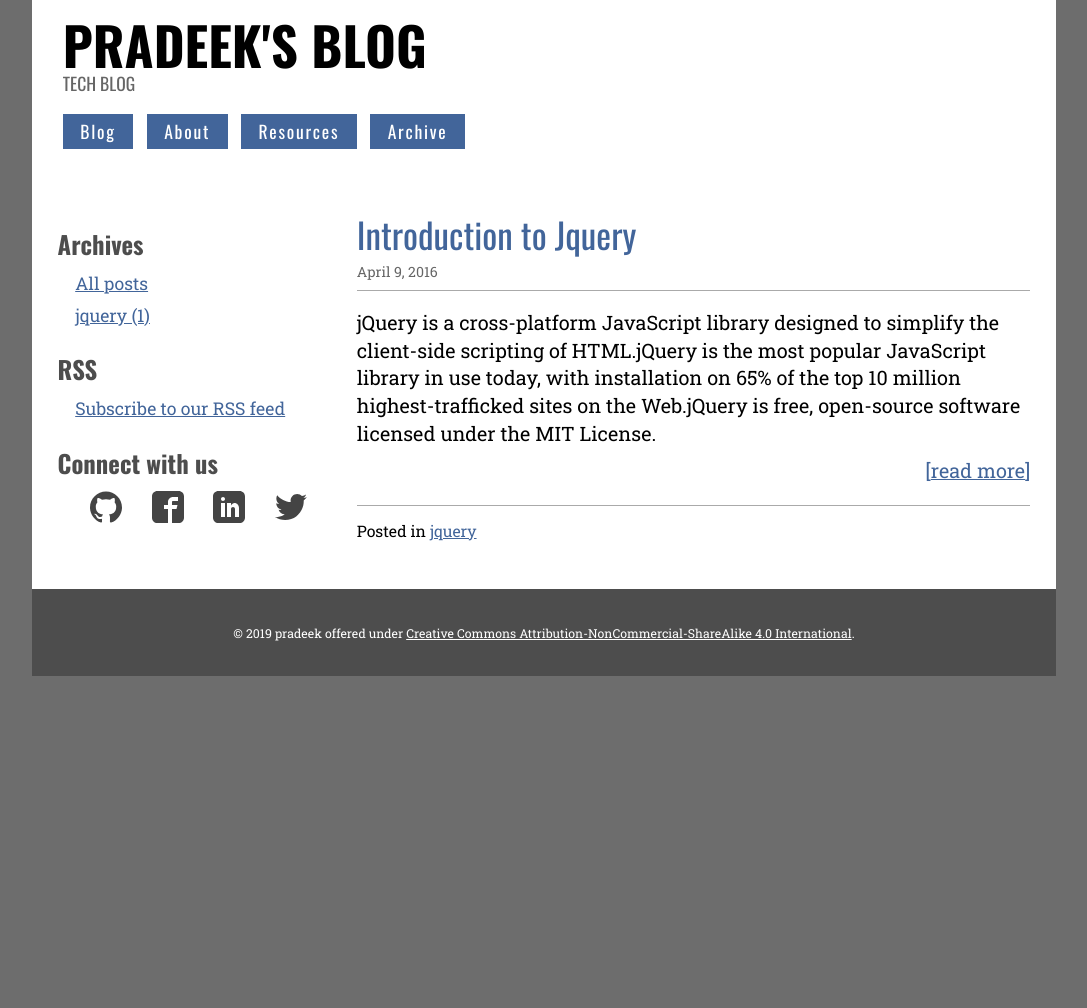
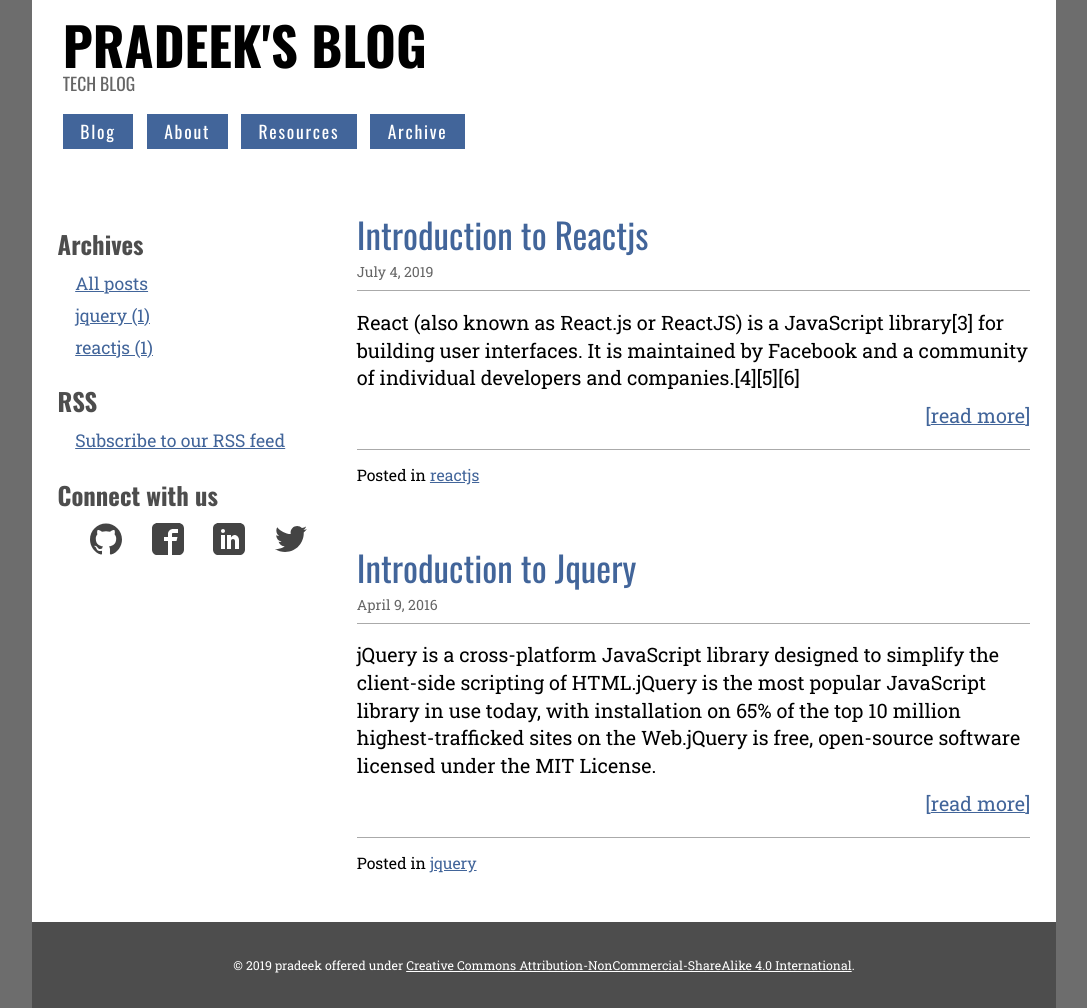
Before and after one commit to prdk0/prdk0.github.io, a Jekyll site: the page built from index.html, in a window 1280 px wide. Shown: the whole page, without its empty margins (96-1183 px from the left). Built offline with Jekyll 4.4.1, drawn with Linux system fonts in a browser that asks for light colours; the list of posts is cut into pages by our own code; before the commit the page ends 900 px from its top, so only the background shows below that.

Commit message:
removed comment title from page layout

```diff
--- a/_layouts/post.html
+++ b/_layouts/post.html
@@ -16,7 +16,6 @@ page-type: post
         </footer>
     </article>
     <section class="post-links">{% include comments.html %}
-    <p>Read more:</p>
   {% if page.previous.url %}
     <p class="prevLink"><a class="previous" href="{{ site.baseurl }}{{page.previous.url}}">{{page.previous.title}}</a></p>
   {% endif %}
--- /dev/null
+++ b/_posts/2016-04-09-introduction-to-jquery copy.md
@@ -0,0 +1,9 @@
+---
+layout: post
+title: "Introduction to Reactjs"
+date: 2019-07-04
+tag: [reactjs]
+---
+React (also known as React.js or ReactJS) is a JavaScript library[3] for building user interfaces. It is maintained by Facebook and a community of individual developers and companies.[4][5][6]
+
+React can be used as a base in the development of single-page or mobile applications, as it is optimal for fetching rapidly changing data that needs to be recorded. However, fetching data is only the beginning of what happens on a web page, which is why complex React applications usually require the use of additional libraries for state management, routing, and interaction with an API.
```
